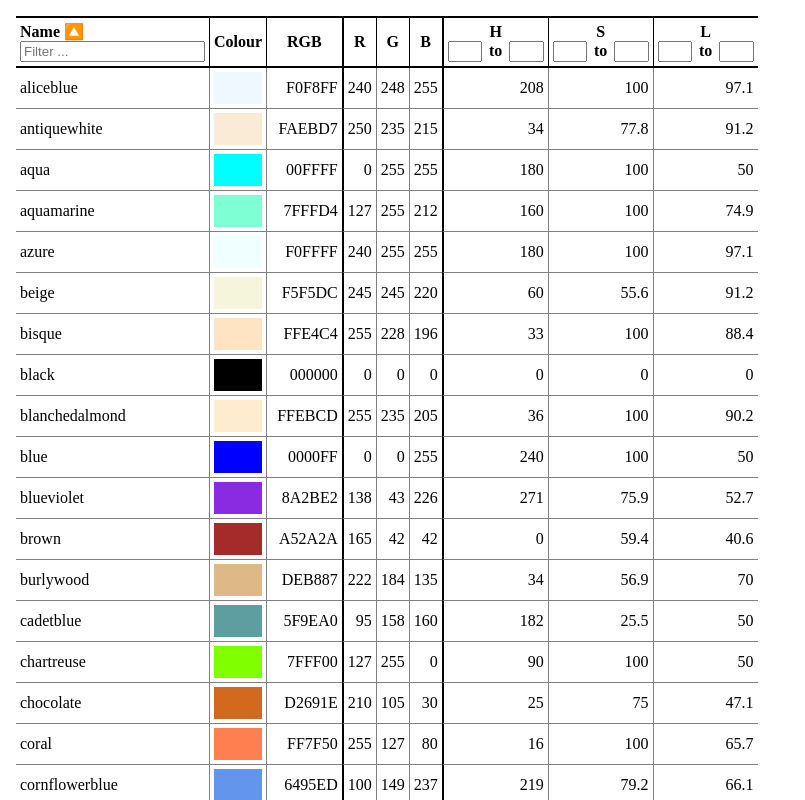
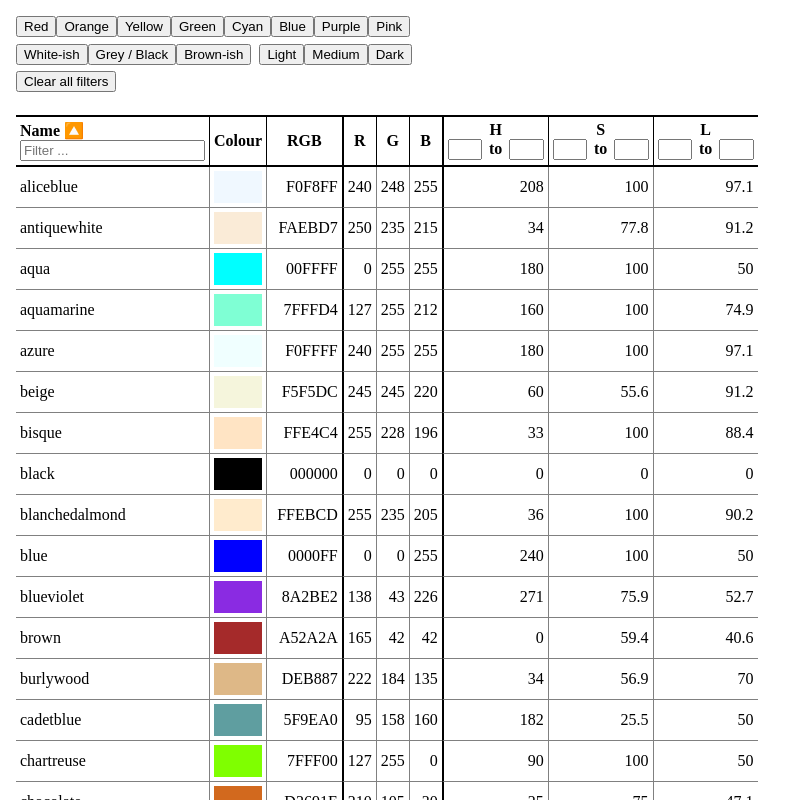
Before and after one commit to bengtan/css-named-colours-picker, a React app: page / in a window 1280 px wide. Shown: the top 800 px of the page, without its empty margins (0-805 px from the left). Built offline with nearby package versions, Linux system fonts and the light colour scheme.

Commit message:
Implement presets and other stuff.

```diff
--- a/assets/css/style.css
+++ b/assets/css/style.css
@@ -1,3 +1,5 @@
+.presets button { margin-bottom: 0.5em; }
+
 table { margin: 1em 0; border-spacing: 0; border-bottom: 1px solid grey; }
 
 th, td { padding: 0.25em; }
--- a/src/App.tsx
+++ b/src/App.tsx
@@ -16,7 +16,7 @@ type Colour = {
     l?: number
 }
 
-const colours0: Colour[] = [
+const Colours0: Colour[] = [
     { label: 'aliceblue', hex: 'f0f8ff' },
     { label: 'antiquewhite', hex: 'faebd7' },
     { label: 'aqua', hex: '00ffff' },
@@ -217,19 +217,49 @@ function rgb2hsl(rgb: {r: number, g: number, b: number}): {h: number, s: number,
 }
 
 function augmentColours() {
-    for (let c of colours0) {
+    for (let c of Colours0) {
         // Integers from 0 to 255
         c.r = parseInt(c.hex.substring(0, 2), 16)
         c.g = parseInt(c.hex.substring(2, 4), 16)
         c.b = parseInt(c.hex.substring(4, 6), 16)
         Object.assign(c, rgb2hsl(c as any))
     }
+    return Colours0
 }
+
+type Preset = {
+    label: string
+    filters?: {id: string, value: (Number | undefined)[]}[],
+    sort?: {id: string, desc?: boolean}[]
+}
+
+const Presets: Preset[] = [
+    { label: 'Red', filters: [{id: 'h', value: [320, 29]}, {id: 's', value: [5]}] },
+    { label: 'Orange', filters: [{id: 'h', value: [9, 51]}] },
+    { label: 'Yellow', filters: [{id: 'h', value: [40, 79]}] },
+    { label: 'Green', filters: [{id: 'h', value: [60, 160]}] },
+    { label: 'Cyan', filters: [{id: 'h', value: [160, 208]}] },
+    { label: 'Blue', filters: [{id: 'h', value: [180, 250]}] },
+    { label: 'Purple', filters: [{id: 'h', value: [241, 340]}] },
+    { label: 'Pink', filters: [{id: 'h', value: [300, 359]}] },
+    { label: 'br' },
+
+    { label: 'White-ish', filters: [{id: 'l', value: [90]}], sort: [{id: 'l', desc: true}] },
+    { label: 'Grey / Black', filters: [{id: 'h', value: [undefined, 10]}, {id: 's', value: [undefined, 10]}], sort: [{id: 'l'}] },
+    { label: 'Brown-ish', filters: [{id: 'h', value: [undefined, 55]}, {id: 's', value: [5]}] },
+
+    { label: 'nbsp' },
+    { label: 'Light', filters: [{id: 'l', value: [71]}], sort: [{id: 'l', desc: true}] },
+    { label: 'Medium', filters: [{id: 'l', value: [30, 71]}], sort: [{id: 'l', desc: true}] },
+    { label: 'Dark', filters: [{id: 'l', value: [undefined, 42]}], sort: [{id: 'l'}] },
+
+    { label: 'br' },
+    { label: 'Clear all filters', filters: [], sort: [] },
+]
 
 export default function App() {
     const data = React.useMemo(() => {
-        augmentColours()
-        return colours0
+        return augmentColours()
     }, [])
     const columns = React.useMemo(() => [
         { Header: 'Name', accessor: 'label', Filter: TextFilterWidget },
@@ -255,14 +285,38 @@ export default function App() {
             sortBy: [{id: 'label'}]
         }
     } as any, useFilters, useSortBy)
+    const tableAny: any = table     // typecast
 
-    return <table {...table.getTableProps()}>
+    const presetsPane = <div className="presets">
+        {Presets.map(preset => {
+            if (preset.label == 'br') {
+                return <br />
+            }
+            else if (preset.label == 'nbsp') {
+                return <>&nbsp;&nbsp;</>
+            }
+
+            return <button onClick={() => {
+                // Remove all filters first?
+                tableAny.setAllFilters([])
+
+                preset.filters!.forEach(item => {
+                    tableAny.setFilter(item.id, item.value)
+                })
+                if (preset.sort) {
+                    tableAny.setSortBy(preset.sort)
+                }
+            }}>{preset.label}</button>
+        })}
+    </div>
+
+    const tablePane = <table {...table.getTableProps()}>
         <thead>
         {table.headerGroups.map(headerGroup => (
             <tr {...headerGroup.getHeaderGroupProps()}>
             {headerGroup.headers.map(column => (
                 <th className={`column-${column.id}`} {...column.getHeaderProps()}>
-                    <div {...(column as any).getSortByToggleProps()}>
+                    <div {...(column as any).getSortByToggleProps()} title="To sort by multiple columns, hold SHIFT and click">
                         <span className="heading">
                             {column.render('Header')}
                         </span>
@@ -295,6 +349,11 @@ export default function App() {
         })}
         </tbody>
     </table>
+
+    return <>
+        {presetsPane}
+        {tablePane}
+    </>
 }
 
 function TextFilterWidget({column: { filterValue, setFilter }}: any) {
```
